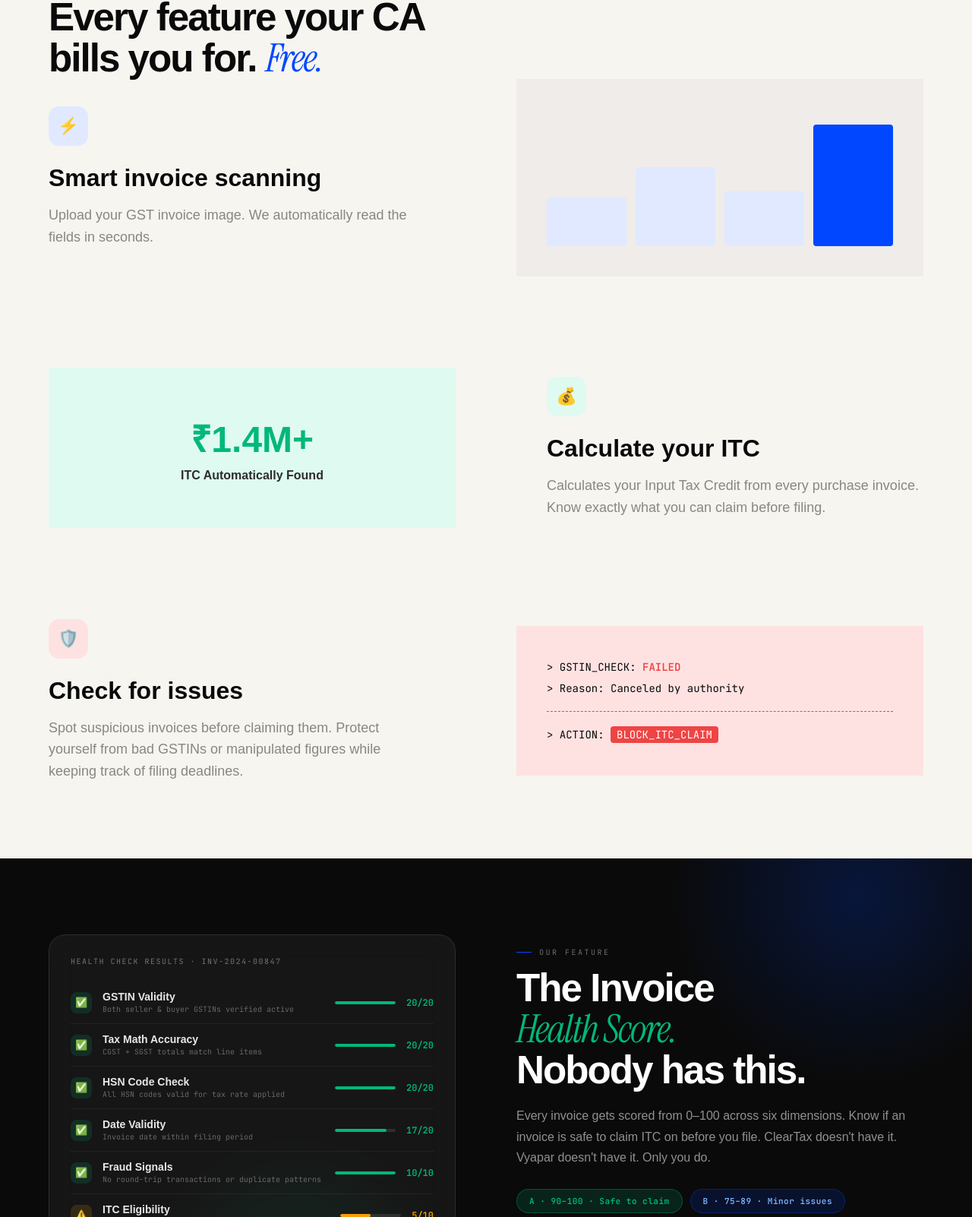
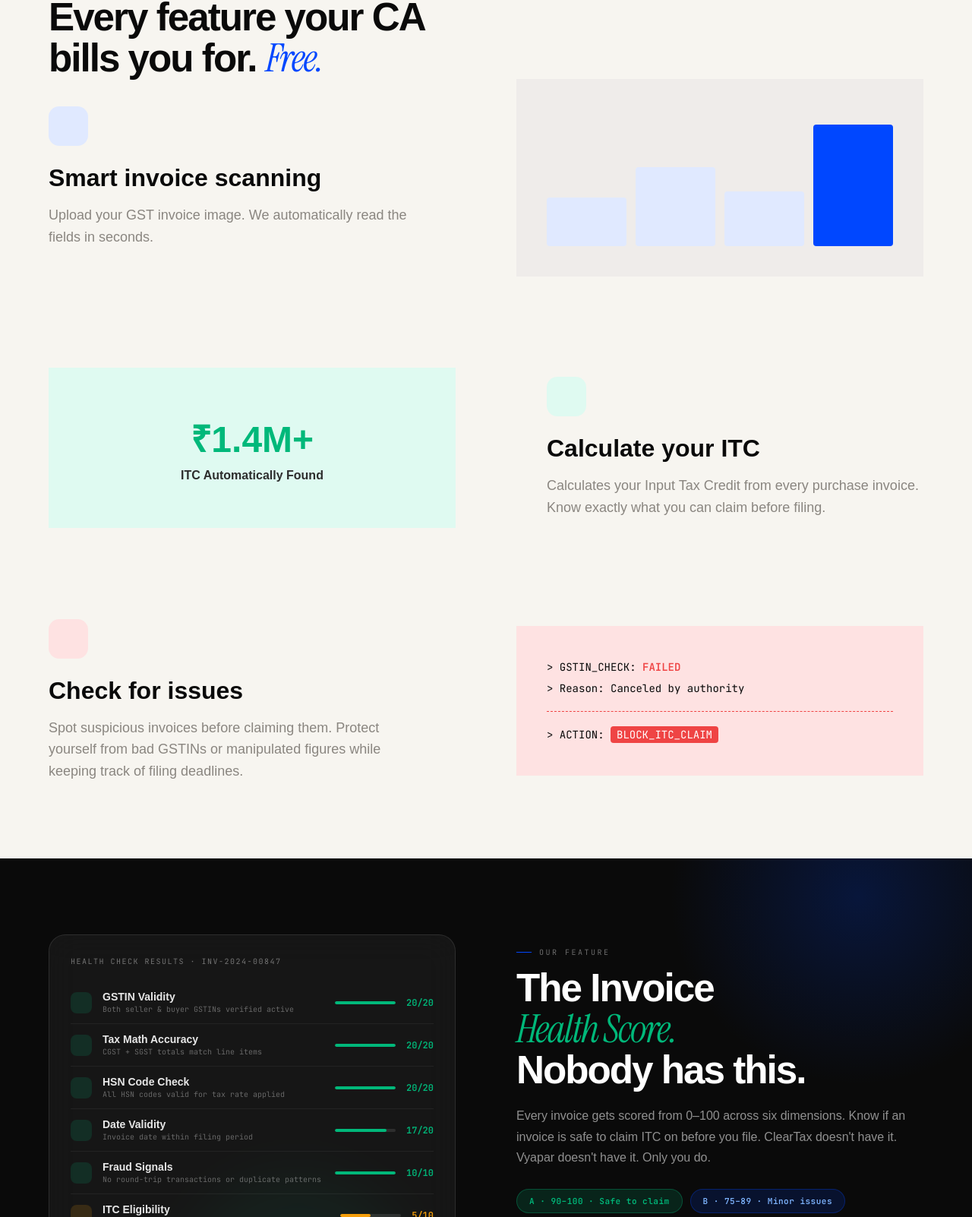
Before and after one commit to VRCHAMPION/gst_invoice_scanner, a plain HTML site: page frontend/index.html in a window 1280 px wide. Shown: the part 1038-2640 px from the top of the page at 76% size. Drawn offline with Linux system fonts and the light colour scheme; a web font is replaced by a local one.

Commit message:
Update index.html

```diff
--- a/frontend/index.html
+++ b/frontend/index.html
@@ -1832,11 +1832,11 @@
                     ITC auto-calculated
                 </div>
                 <div class="chip chip2">
-                    <span class="chip-icon">🛡️</span>
+                    <span class="chip-icon"></span>
                     No fraud signals found
                 </div>
                 <div class="chip chip3">
-                    <span class="chip-icon">✅</span>
+                    <span class="chip-icon"></span>
                     GSTIN verified
                 </div>
 
@@ -1938,7 +1938,7 @@
             <div class="ticker-item">Track deadlines</div>
             <div class="ticker-dot"></div>
             <!-- duplicate for seamless loop -->
-            <div class="ticker-item"><span>⚡ SCAN IN &lt;10s</span></div>
+            <div class="ticker-item"><span> SCAN IN &lt;10s</span></div>
             <div class="ticker-dot"></div>
             <div class="ticker-item">Calculates ITC</div>
             <div class="ticker-dot"></div>
@@ -1972,7 +1972,7 @@
             <!-- Row 1: AI Scanning (Text Left, Visual Right) -->
             <div class="z-row reveal" style="display: grid; grid-template-columns: 1fr 1fr; gap: 80px; align-items: center;">
                 <div class="z-text" style="padding-right: 40px;">
-                    <div class="feat-icon-wrap fi-b" style="margin-bottom: 24px;">⚡</div>
+                    <div class="feat-icon-wrap fi-b" style="margin-bottom: 24px;"></div>
                     <h3 style="font-size: 32px; margin-bottom: 16px;">Smart invoice scanning</h3>
                     <p style="font-size: 18px; line-height: 1.6; color: var(--muted);">Upload your GST invoice image. We automatically read the fields in seconds.</p>
                 </div>
@@ -1993,7 +1993,7 @@
                     <div style="font-size: 16px; font-weight: 600; color: var(--ink2); margin-top: 8px;">ITC Automatically Found</div>
                 </div>
                 <div class="z-text" style="padding-left: 40px;">
-                    <div class="feat-icon-wrap fi-g" style="margin-bottom: 24px;">💰</div>
+                    <div class="feat-icon-wrap fi-g" style="margin-bottom: 24px;"></div>
                     <h3 style="font-size: 32px; margin-bottom: 16px;">Calculate your ITC</h3>
                     <p style="font-size: 18px; line-height: 1.6; color: var(--muted);">Calculates your Input Tax Credit from every purchase invoice. Know exactly what you can claim before filing.</p>
                 </div>
@@ -2002,7 +2002,7 @@
             <!-- Row 3: Deadline Tracker & Fraud (Text Left, Visual Right) -->
             <div class="z-row reveal" style="display: grid; grid-template-columns: 1fr 1fr; gap: 80px; align-items: center;">
                 <div class="z-text" style="padding-right: 40px;">
-                    <div class="feat-icon-wrap fi-r" style="margin-bottom: 24px;">🛡️</div>
+                    <div class="feat-icon-wrap fi-r" style="margin-bottom: 24px;"></div>
                     <h3 style="font-size: 32px; margin-bottom: 16px;">Check for issues</h3>
                     <p style="font-size: 18px; line-height: 1.6; color: var(--muted);">Spot suspicious invoices before claiming them. Protect yourself from bad GSTINs or manipulated figures while keeping track of filing deadlines.</p>
                 </div>
@@ -2026,7 +2026,7 @@
                 <div class="hs-card-title">HEALTH CHECK RESULTS · INV-2024-00847</div>
 
                 <div class="check-row">
-                    <div class="check-icon ci-green">✅</div>
+                    <div class="check-icon ci-green"></div>
                     <div class="check-info">
                         <div class="check-name">GSTIN Validity</div>
                         <div class="check-desc">Both seller & buyer GSTINs verified active</div>
@@ -2040,7 +2040,7 @@
                 </div>
 
                 <div class="check-row">
-                    <div class="check-icon ci-green">✅</div>
+                    <div class="check-icon ci-green"></div>
                     <div class="check-info">
                         <div class="check-name">Tax Math Accuracy</div>
                         <div class="check-desc">CGST + SGST totals match line items</div>
@@ -2054,7 +2054,7 @@
                 </div>
 
                 <div class="check-row">
-                    <div class="check-icon ci-green">✅</div>
+                    <div class="check-icon ci-green"></div>
                     <div class="check-info">
                         <div class="check-name">HSN Code Check</div>
                         <div class="check-desc">All HSN codes valid for tax rate applied</div>
@@ -2068,7 +2068,7 @@
                 </div>
 
                 <div class="check-row">
-                    <div class="check-icon ci-green">✅</div>
+                    <div class="check-icon ci-green"></div>
                     <div class="check-info">
                         <div class="check-name">Date Validity</div>
                         <div class="check-desc">Invoice date within filing period</div>
@@ -2082,7 +2082,7 @@
                 </div>
 
                 <div class="check-row">
-                    <div class="check-icon ci-green">✅</div>
+                    <div class="check-icon ci-green"></div>
                     <div class="check-info">
                         <div class="check-name">Fraud Signals</div>
                         <div class="check-desc">No round-trip transactions or duplicate patterns</div>
@@ -2096,7 +2096,7 @@
                 </div>
 
                 <div class="check-row">
-                    <div class="check-icon ci-amber">⚠️</div>
+                    <div class="check-icon ci-amber"></div>
                     <div class="check-info">
                         <div class="check-name">ITC Eligibility</div>
                         <div class="check-desc">One line item may be blocked under Sec 17(5)</div>
```
